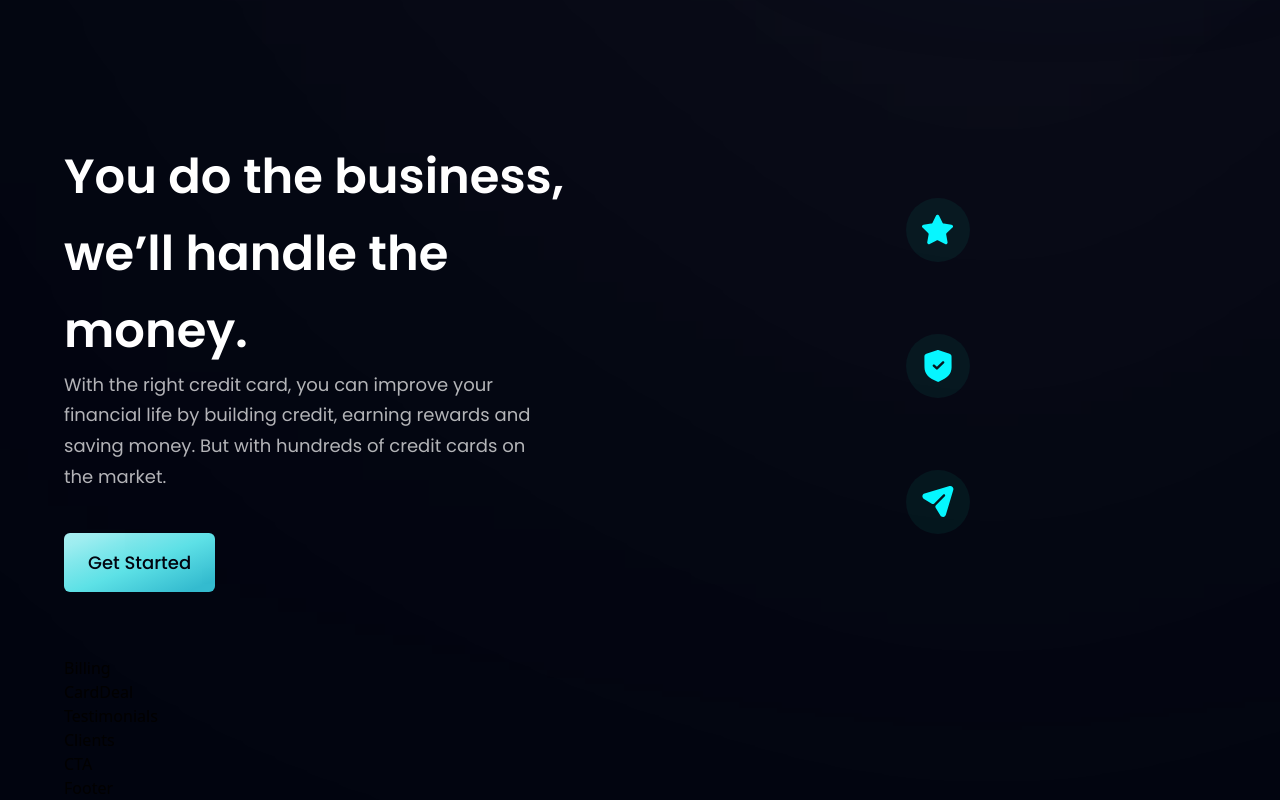
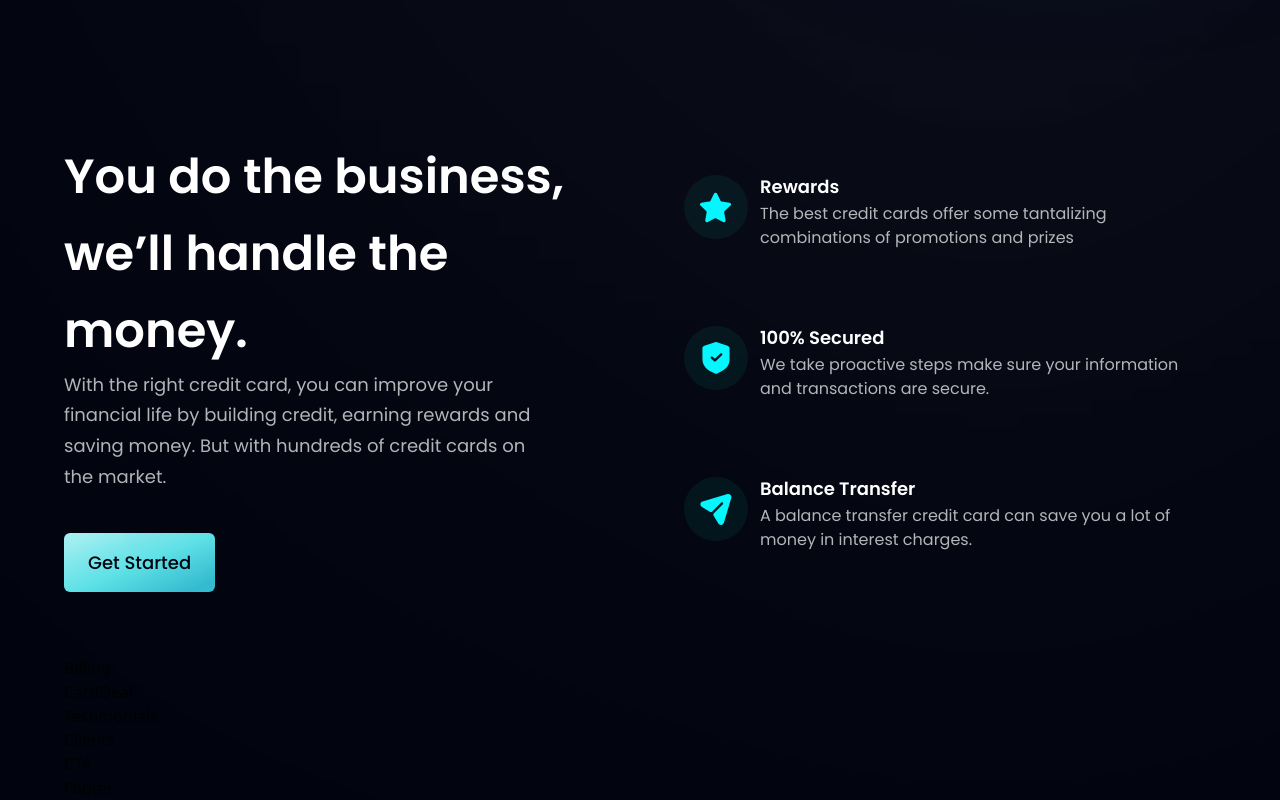
Before and after one commit to MdAbbas110/bank_modern_app, a React (Vite) app in the folder bank_modern_app/: page / in a window 1280 px wide. Shown: the part 870-1670 px from the top of the page. Built offline with nearby package versions, Linux system fonts and the light colour scheme.

Commit message:
reuseable card in business comp

```diff
--- a/bank_modern_app/src/components/Business.jsx
+++ b/bank_modern_app/src/components/Business.jsx
@@ -12,6 +12,14 @@
       className={`w-[64px] h-[64px] rounded-full ${styles.flexCenter} bg-dimBlue`}
     >
       <img src={icon} alt='icon' className='w-[50%] h-[50%] object-contain' />
+    </div>
+    <div className='flex-1 flex flex-col ml-3'>
+      <h4 className='font-poppins font-semibold text-white text-[18px] leading-[23px] mb-1'>
+        {title}
+      </h4>
+      <p className='font-poppins font-normal text-dimWhite text-[16px] leading-[24px] mb-1'>
+        {content}
+      </p>
     </div>
   </div>
 );
```
